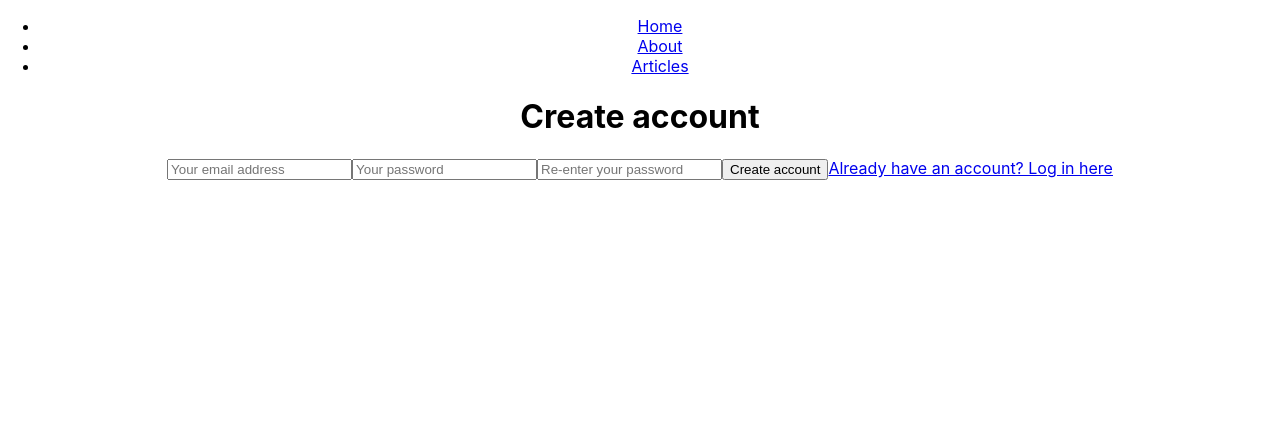
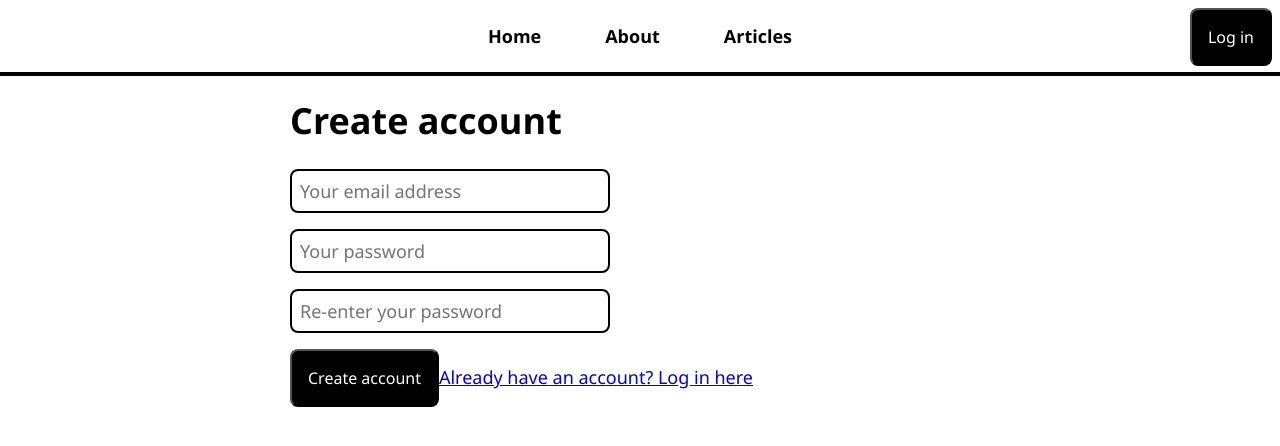
Before and after one commit to KennetTech/kennet-tech-blog, a React (Create React App) app: page /create-account in a window 1280 px wide. Shown: the top 446 px of the page. Built offline with nearby package versions, Linux system fonts and the light colour scheme; no server answers.

Commit message:
login button plus styles added

```diff
--- a/src/App.css
+++ b/src/App.css
@@ -1,38 +1,114 @@
-.App {
-  text-align: center;
+body {
+  font-family: 'Segoe UI', Tahoma, Geneva, Verdana, sans-serif;
+  font-size: 18px;
 }
 
-.App-logo {
-  height: 40vmin;
-  pointer-events: none;
+button {
+  padding: 16px;
+  font-family: 'Segoe UI', Tahoma, Geneva, Verdana, sans-serif;
+  font-size: 16px;
+  background-color: black;
+  color: white;
+  border-radius: 8px;
+  cursor: pointer;
 }
 
-@media (prefers-reduced-motion: no-preference) {
-  .App-logo {
-    animation: App-logo-spin infinite 20s linear;
-  }
+h3, h4 {
+  margin-bottom: 0;
 }
 
-.App-header {
-  background-color: #282c34;
-  min-height: 100vh;
-  display: flex;
-  flex-direction: column;
-  align-items: center;
-  justify-content: center;
-  font-size: calc(10px + 2vmin);
+nav {
+  border-bottom: 4px solid black;
+  text-align: center;
+  position: fixed;
+  top: 0;
+  width: 100%;
+  background: white;
+}
+
+nav ul {
+  list-style-type: none;
+  margin: 0;
+  padding: 0;
+}
+
+nav li {
+  display: inline-block;
+  padding-top: 24px;
+  padding-bottom: 24px;
+}
+
+nav a {
+  text-decoration: none;
+  color: black;
+  font-weight: bold;
+  padding: 24px 32px;
+}
+
+nav a:hover {
+  background: black;
   color: white;
 }
 
-.App-link {
-  color: #61dafb;
+#page-body {
+  max-width: 700px;
+  margin: auto;
+  padding-top: 72px;
 }
 
-@keyframes App-logo-spin {
-  from {
-    transform: rotate(0deg);
-  }
-  to {
-    transform: rotate(360deg);
-  }
+.article-list-item {
+  text-decoration: none;
+  color: black;
+  padding: 16px 0 0 0;
 }
+
+.article-list-item p {
+  padding-bottom: 32px;
+  border-bottom: 2px solid black;
+}
+
+#add-comment-form {
+  border-bottom: 2px solid black;
+  padding: 16px;
+}
+
+#add-comment-form h3 {
+  margin-bottom: 16px;
+}
+
+input, textarea {
+  display: block;
+  width: 300px;
+  padding: 8px;
+  border-radius: 8px;
+  font-family: 'Segoe UI', Tahoma, Geneva, Verdana, sans-serif;
+  font-size: 18px;
+  border: 2px solid black;
+  margin-bottom: 16px;
+}
+
+.error {
+  padding: 8px;
+  border-radius: 4px;
+  background-color: pink;
+}
+
+#add-comment-form button {
+  width: 320px;
+}
+
+#upvotes-section button, p {
+  display: inline-block;
+  margin-right: 16px;
+}
+
+.comment {
+  border-bottom: 2px solid black;
+  padding: 16px;
+}
+
+.nav-right {
+  position: absolute;
+  top: 8px;
+  right: 8px;
+}
--- a/src/NavBar.js
+++ b/src/NavBar.js
@@ -1,7 +1,12 @@
-import { Link } from "react-router-dom";
+import { Link, useNavigate } from "react-router-dom";
+import { getAuth, signOut } from "firebase/auth";
+import useUser from "./hooks/useUser";
 
 
 const NavBar = () => {
+    const { user } = useUser();
+    const navigate = useNavigate();
+
     return (
         <nav>
             <ul>
@@ -15,6 +20,15 @@ const NavBar = () => {
                     <Link to='/articles'>Articles</Link>
                 </li>
             </ul>
+            <div className="nav-right">
+                {user
+                    ? <button onClick={() => {
+                        signOut(getAuth());
+                    }}>Log out</button>
+                    : <button onClick={() => {
+                        navigate('/login');
+                        }}>Log in</button>}
+            </div>
         </nav>
 
     )
--- a/src/components/AddCommentForm.js
+++ b/src/components/AddCommentForm.js
@@ -1,14 +1,20 @@
 import axios from "axios";
 import { useState } from "react";
+import useUser from "../hooks/useUser";
 
 const AddCommentsForm = ({articleName, onArticleUpdated}) => {
     const [name, setName] = useState('');
     const [commentText, setCommentText] = useState('');
+    const { user } = useUser();
 
     const addComment = async () => {
+        const token = user && await user.getIdToken();
+        const headers = token ? { authtoken: token } : {};
         const response = await axios.post(`/api/articles/${articleName}/comments`, {
             postedBy: name,
             text: commentText,
+        }, {
+            headers,
         });
         const updatedArticle = response.data;
         onArticleUpdated(updatedArticle);
@@ -18,24 +24,15 @@ const AddCommentsForm = ({articleName, onArticleUpdated}) => {
     }
 
     return (
-        <div>
+        <div className="add-comment-form">
             <h3>Add a Comment</h3>
-            <label>
-                Name:
-                <input
-                    value={name}
-                    onChange={e => setName(e.target.value)}
-                    type="text" />
-            </label>
-            <label>
-                Comment:
+            {user && <p>You are posting as {user.email}</p>}
                 <textarea
                     value={commentText}
                     onChange={e => setCommentText(e.target.value)}
                     rows={4}
                     cols={50} />
-            </label>
-            <button onClick={addComment}>Add Comment</button>
+                <button onClick={addComment}>Add Comment</button>
         </div>
     )
 
--- a/src/components/ArticleList.js
+++ b/src/components/ArticleList.js
@@ -4,7 +4,7 @@ const ArticlesList = ({ articles }) => {
     return (
         <>
         {articles.map(article => (
-            <Link key={article.name} to={`/articles/${article.name}`}>
+            <Link key={article.name} className="article-list-item" to={`/articles/${article.name}`}>
                 <h3>{article.title}</h3>
                 <p>{article.content[0].substring(0,150)}...</p>
             </Link>
--- a/src/components/CommentsList.js
+++ b/src/components/CommentsList.js
@@ -2,7 +2,7 @@ const CommentsList = ({ comments }) => (
     <>
     <h3>Comments:</h3>
     {comments.map(comment => (
-        <div key={comment.postedBy + ': ' +  comment.text}>
+        <div className="comment" key={comment.postedBy + ': ' +  comment.text}>
             <h4>{comment.postedBy}</h4>
             <p>{comment.text}</p>
         </div>
--- a/src/pages/ArticlePage.js
+++ b/src/pages/ArticlePage.js
@@ -8,27 +8,37 @@ import useUser from "../hooks/useUser";
 import NotFoundPage from "./NotFoundPage";
 
 const ArticlePage = () => {
-    const [articleInfo, setArticleInfo] = useState({ upvotes: 0, comments: []});
+    const [articleInfo, setArticleInfo] = useState({ upvotes: 0, comments: [], canUpvote: false});
+    const { canUpvote } = articleInfo;
     const { articleId }  = useParams();
 
-    const { user, isLoarding} = useUser();
+    const { user, isLoading} = useUser();
 
     useEffect(() => {
         const loadArticleInfo = async () => {
-            const response = await axios.get(`/api/articles/${articleId}`);
+            const token = user && await user.getIdToken();
+            const headers = token ? { authtoken: token } : {};
+            const response = await axios.get(`/api/articles/${articleId}`, {
+                headers: { authtoken: token },
+            });
             const newArticleInfo = response.data;
             setArticleInfo(newArticleInfo);
         }
 
-        loadArticleInfo();
-        }, []);
+        if (isLoading) {
+            loadArticleInfo();
+        }
+
+        }, [isLoading, user]);
 
 
 
     const article = articles.find(article => article.name === articleId);
 
     const addUpvote = async () => {
-        const response = await axios.put(`/api/articles/${articleId}/upvote`);
+        const token = user && await user.getIdToken();
+        const headers = token ? { authtoken: token } : {};
+        const response = await axios.put(`/api/articles/${articleId}/upvote`, null, { headers });
         const updatedArticle = response.data;
         setArticleInfo(updatedArticle);
     }
@@ -40,9 +50,9 @@ const ArticlePage = () => {
     return (
         <>
         <h1>{article.title}</h1>
-        <div>
+        <div className="upvotes-section">
             {user
-                ? <button onClick={addUpvote}>Upvote</button>
+                ? <button onClick={addUpvote}>{canUpvote ? 'Upvote' : 'Already upvoted'}</button>
                 : <button>Log in to upvote</button>
             }
             <p>This article has {articleInfo.upvotes} upvote(s)</p>
```
